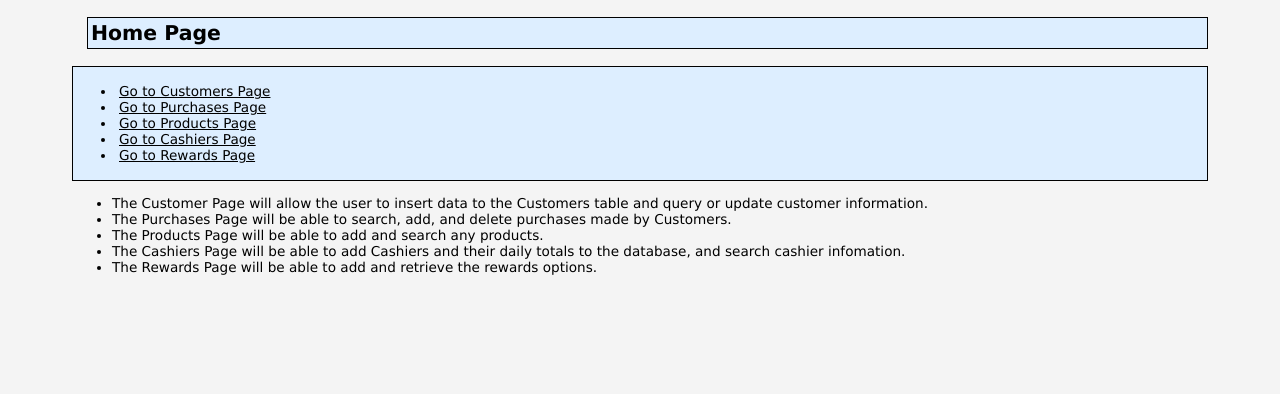
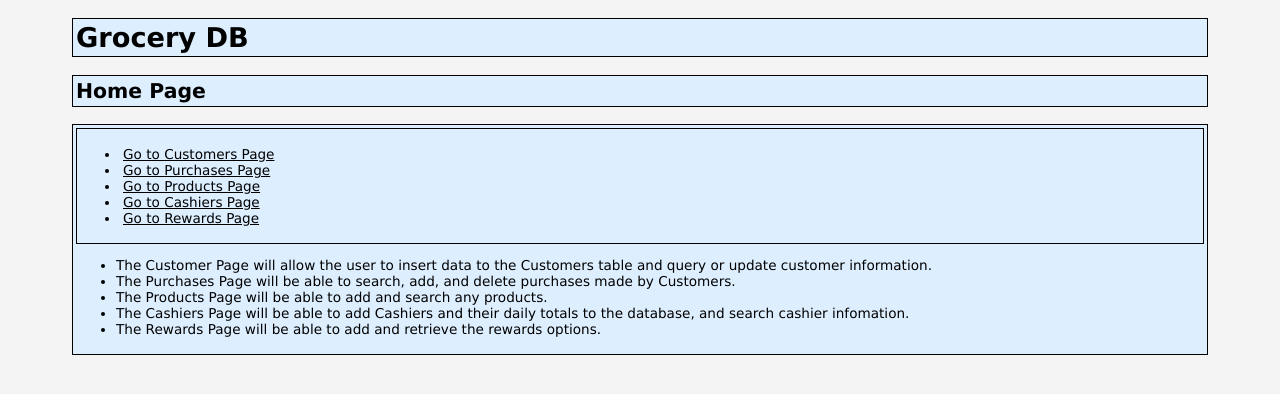
Before and after one commit to yevgeniychaplygin3/cs340, a Flask app: template templates/index.html in a window 1280 px wide. Shown: the top 394 px of the page. Run offline with Flask 2, Linux system fonts and the light colour scheme; the template is opened without the code that fills it, so the values that code supplies are empty; parts of the project's set-up code (start-up, migrations or seed data) failed here and were passed over; some libraries are stand-ins or nearby versions.

Commit message:
Update index.html

```diff
--- a/templates/index.html
+++ b/templates/index.html
@@ -1,17 +1,18 @@
-{% extends 'base.html' %}
-
-
-{% block title %}
-Home Page
-{% endblock %}
-
-{% block container %}
-<h2 style="margin-left: 15px;">Home Page</h2>
-    <nav class="navbar navbar-default" id="navbar" >
-        <div class="container-fluid" id="links">
-            <div class="navbar-header" id="navbarheader" >
-            </div>
-            <ul class="nav navbar-nav">
+<!DOCTYPE html>
+<html lang="en">
+<head>
+    <title>Home Page</title>
+    <link rel="stylesheet" href="{{ url_for('static', filename='../static/style/mycss.css') }}" type="text/css"/>
+    <!-- <meta> -->
+    <!-- <meta name="viewport" content="width=device-width, inital-scale=1.0"  charset="UTF-8"> -->
+    <!-- <meta http-equiv="X-UA-Compatible" content="ie=edge"> -->
+</head>
+<h1>Grocery DB</h1>
+<h2>Home Page</h2>
+<body>
+    <div class="menu">
+    <nav class="content" id="navbar" >
+        <ul>
         <li>
             <label for="customerlink"></label>
             <a href="/customers" id="customerlink">Go to Customers Page</a>
@@ -33,28 +34,14 @@ Home Page
             <a href="/rewards" id="rewardslink">Go to Rewards Page</a>
         </li>
         </ul>
+    </nav>
+    <ul>
+    <li>The Customer Page will allow the user to insert data to the Customers table and query or update customer information.</li>
+    <li>The Purchases Page will be able to search, add, and delete purchases made by Customers.</li>
+    <li>The Products Page will be able to add and search any products.</li>
+    <li>The Cashiers Page will be able to add Cashiers and their daily totals to the database, and search cashier infomation.</li>
+    <li>The Rewards Page will be able to add and retrieve the rewards options.</li>
+    </ul>
 </div>
-    </nav>
-
-    <div>
-        <section>
-                <ul>
-                    <li>
-                        The Customer Page will allow the user to insert data to the Customers table and query or update customer information.
-                    </li>
-                    <li>
-                        The Purchases Page will be able to search, add, and delete purchases made by Customers.
-                    </li>
-                    <li>
-                        The Products Page will be able to add and search any products.
-                    </li>
-                    <li>
-                        The Cashiers Page will be able to add Cashiers and their daily totals to the database, and search cashier infomation.
-                    </li>
-                    <li>
-                        The Rewards Page will be able to add and retrieve the rewards options.
-                    </li>
-                </ul>
-        </section>
-    </div>
-{% endblock %}
+</body>
+</html>
```
Lines whose indentation alone changed are shown as unchanged.
